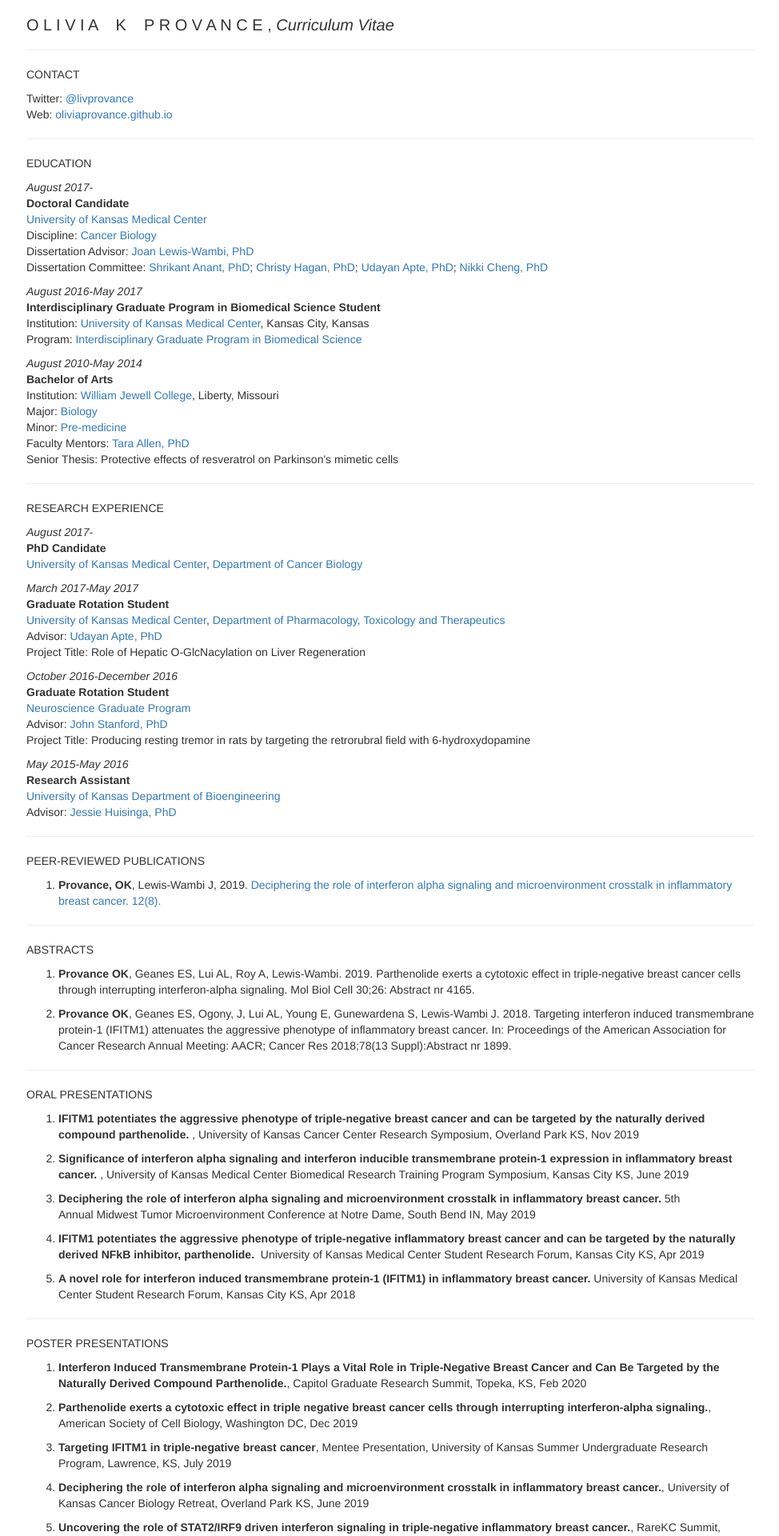
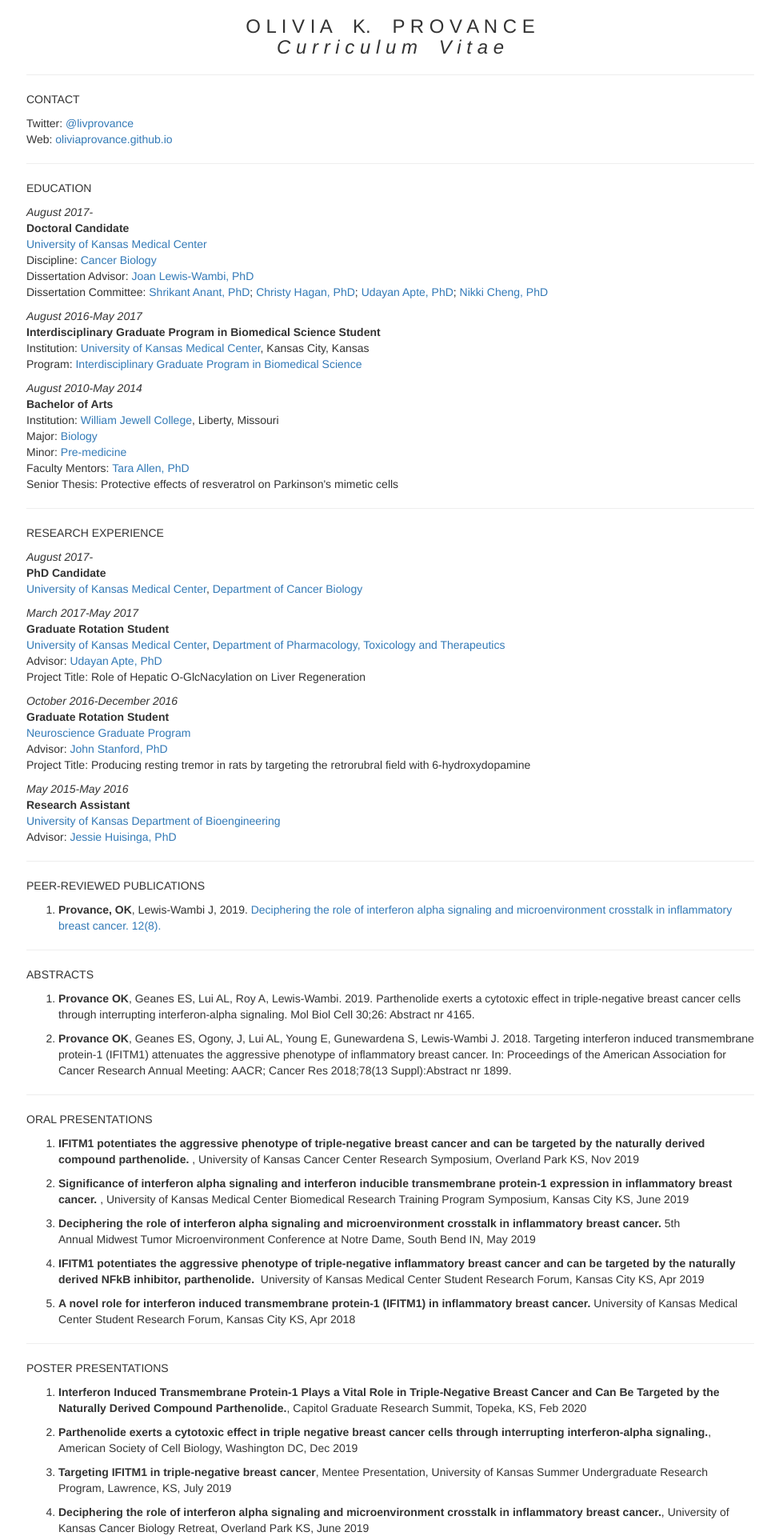
Before and after one commit to livprovance/oliviaprovance.github.io, a Jekyll site: the page CV/index.html, which Jekyll copies as it is, in a window 1280 px wide. Shown: the top 1920 px of the page at 80% size, without its empty margins (152-1126 px from the left). Built offline with Jekyll 4.4.1, drawn with Linux system fonts in a browser that asks for light colours.

Commit message:
Update index.html

```diff
--- a/CV/index.html
+++ b/CV/index.html
@@ -228,10 +228,10 @@ if (window.hljs) {
 
 <style type="text/css">
 h1 {
-  font-size: 20px;
+  font-size: 24px;
 }
 h1.title {
-  font-size: 20px;
+  font-size: 24px;
 }
 h2 {
   font-size: 30px;
@@ -257,7 +257,7 @@ h6 {
 font-family:'Helvetica Light';
 padding: 0;
 list-style: none;
-font-weight: normal;
+font-weight: 300x;
 }
 nav ul li, footer ul li {
 display: inline;
@@ -371,8 +371,10 @@ summary {
 <div class="fluid-row" id="header">
 
 
-
-<h1 class="title toc-ignore"> O L I V I A &nbsp;&nbsp; K &nbsp;&nbsp; P R O V A N C E , <em>Curriculum Vitae</em></h1>
+<center>
+<h1 class="title toc-ignore"> O L I V I A &nbsp;&nbsp; K. &nbsp;&nbsp; P R O V A N C E
+<p><em>C u r r i c u l u m &nbsp;&nbsp; V i t a e</em></h1>
+  </center>
 
 </div>
 
```
